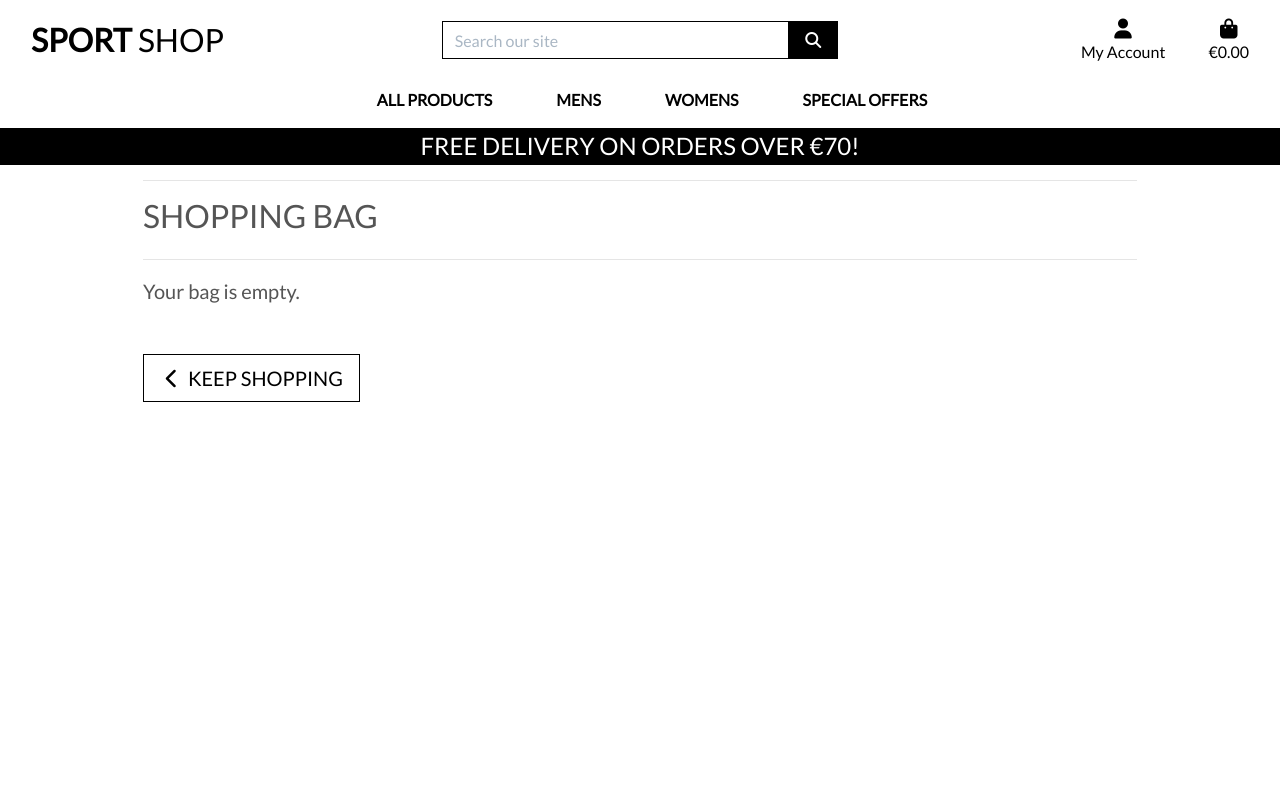
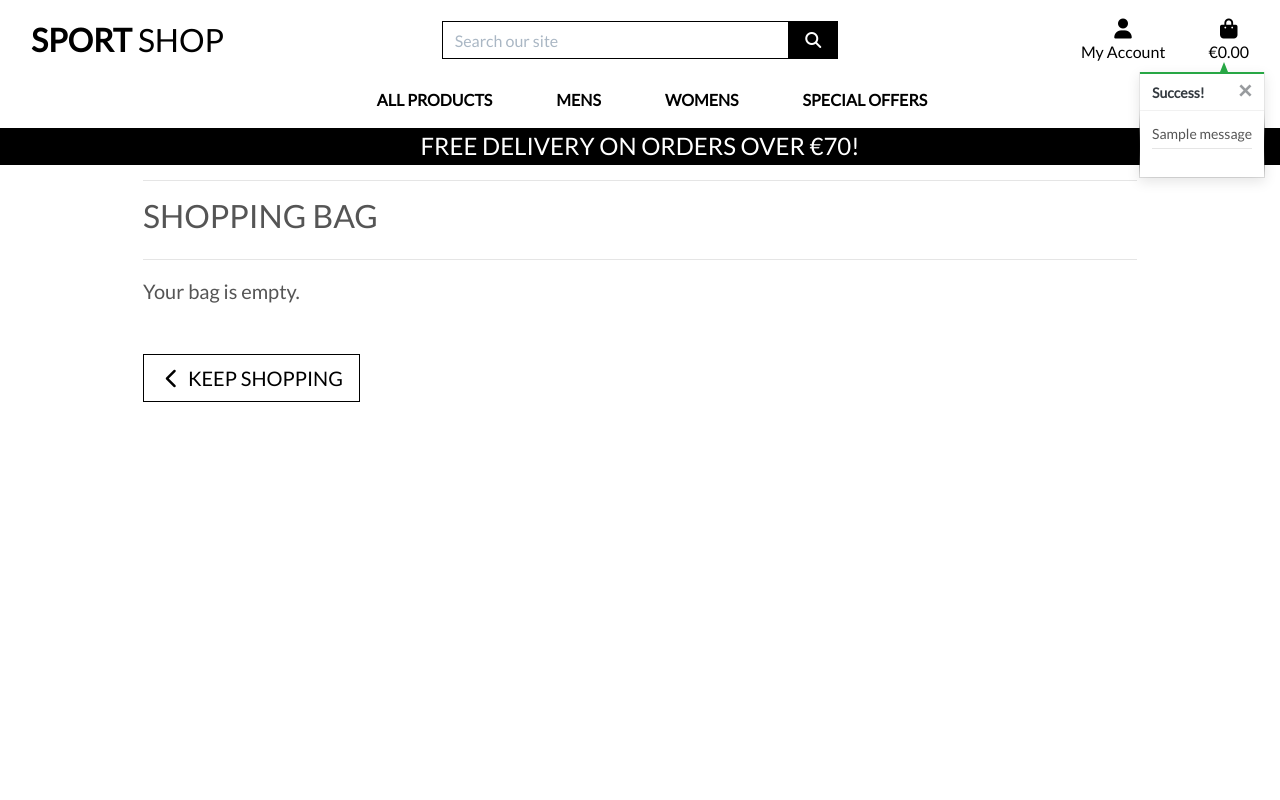
Before and after one commit to Code-Institute-Submissions/Ion71229-Sport_shop_SepResub, a Django app: page /bag/ in a window 1280 px wide. Run offline with Django 3.2, Linux system fonts and the light colour scheme; one stand-in notice (Sample message) is shown; some libraries are stand-ins or nearby versions.

Commit message:
Added toasts

```diff
--- a/bag/views.py
+++ b/bag/views.py
@@ -1,6 +1,10 @@
 from django.shortcuts import (
-    render, redirect, reverse, HttpResponse,
+    render, redirect, reverse, HttpResponse,get_object_or_404
 )
+
+from django.contrib import messages
+
+from products.models import Product
 
 # Create your views here.
 def view_bag(request):
@@ -10,7 +14,7 @@ def view_bag(request):
 
 def add_to_bag(request, item_id):
     """ Add a quantity of the specified product to the shopping bag """
-
+    product = get_object_or_404(Product, pk=item_id)
     quantity = int(request.POST.get('quantity'))
     redirect_url = request.POST.get('redirect_url')
     size = None
@@ -34,6 +38,7 @@ def add_to_bag(request, item_id):
 
         else:
             bag[item_id] = quantity
+            messages.success(request, f'Added {product.name} to your bag')
 
 
     request.session['bag'] = bag
--- a/shoes_shop/settings.py
+++ b/shoes_shop/settings.py
@@ -77,6 +77,8 @@ TEMPLATES = [
         },
     },
 ]
+
+MESSAGE_STORAGE = 'django.contrib.messages.storage.session.SessionStorage'
 
 AUTHENTICATION_BACKENDS = [
     # Needed to login by username in Django admin, regardless of `allauth`
--- a/templates/base.html
+++ b/templates/base.html
@@ -112,7 +112,21 @@
     </header>
 
     {% if messages %}
-        <div class="message-container"></div>
+        <div class="message-container">
+          {% for message in messages %}
+          {% with message.level as level %}
+              {% if level == 40 %}
+                  {% include 'includes/toasts/toast_error.html' %}
+              {% elif level == 30 %}
+                  {% include 'includes/toasts/toast_warning.html' %}
+              {% elif level == 25 %}
+                  {% include 'includes/toasts/toast_success.html' %}
+              {% else %}
+                  {% include 'includes/toasts/toast_info.html' %}
+              {% endif %}
+          {% endwith %}
+      {% endfor %}
+        </div>
     {% endif %}
 
     {% block page_header %}
@@ -122,6 +136,9 @@
     {% endblock %}
 
     {% block postloadjs %}
+    <script type="text/javascript">
+      $('.toast').toast('show');
+    </script>
     {% endblock %}
 
   </body>
--- /dev/null
+++ b/templates/includes/toasts/toast_success.html
@@ -0,0 +1,18 @@
+<div class="toast custom-toast rounded-0 border-top-0" data-autohide="false">
+    <div class="arrow-up arrow-success"></div>
+    <div class="w-100 toast-capper bg-success"></div>
+    <div class="toast-header bg-white text-dark">
+        <strong class="mr-auto">Success!</strong>
+        <button type="button" class="ml-2 mb-1 close text-dark" data-dismiss="toast" aria-label="Close">
+            <span aria-hidden="true">&times;</span>
+        </button>
+    </div>
+    <div class="toast-body bg-white">
+        <div class="row">
+            <div class="col">
+                {{ message }}
+                <hr class="mt-1 mb-3">
+            </div>
+        </div>
+    </div>
+</div>
```
Also changed, not shown: templates/includes/toasts/toast_error.html (added, +13 -0 lines), templates/includes/toasts/toast_info.html (added, +13 -0 lines), templates/includes/toasts/toast_warning.html (added, +13 -0 lines).
